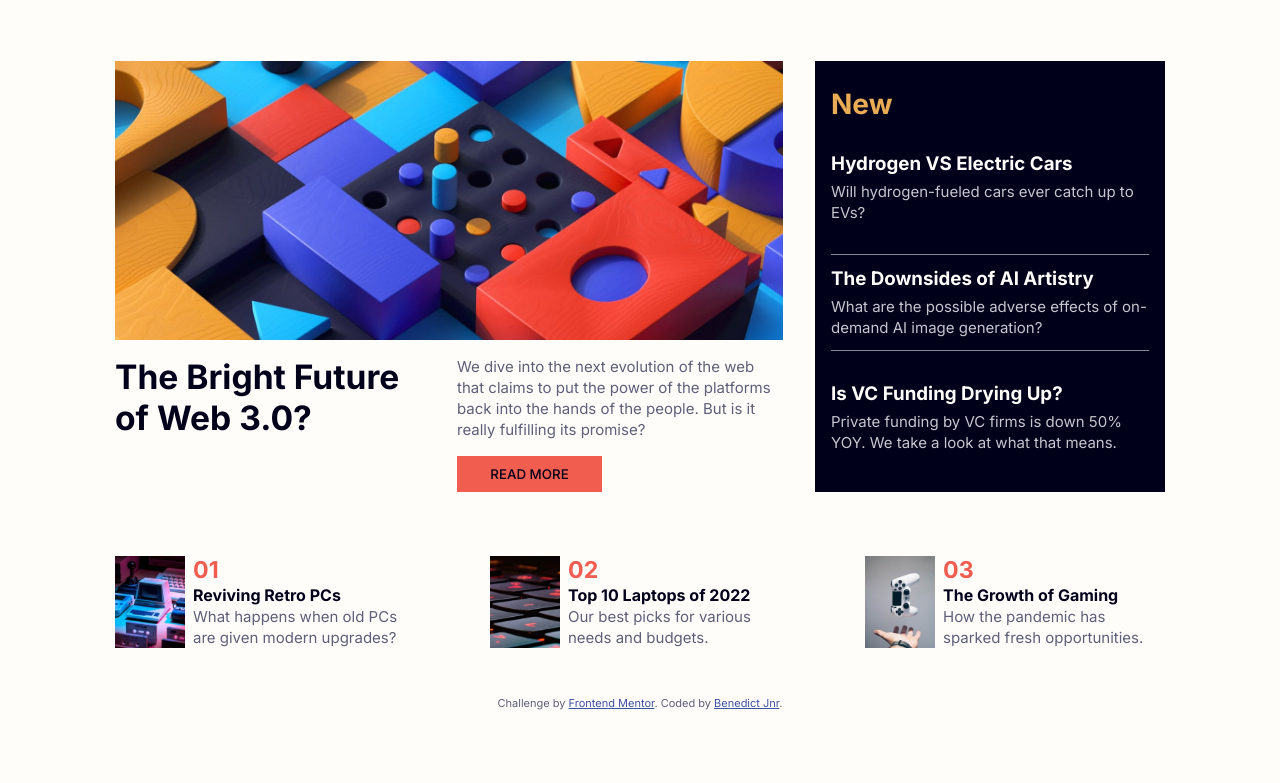
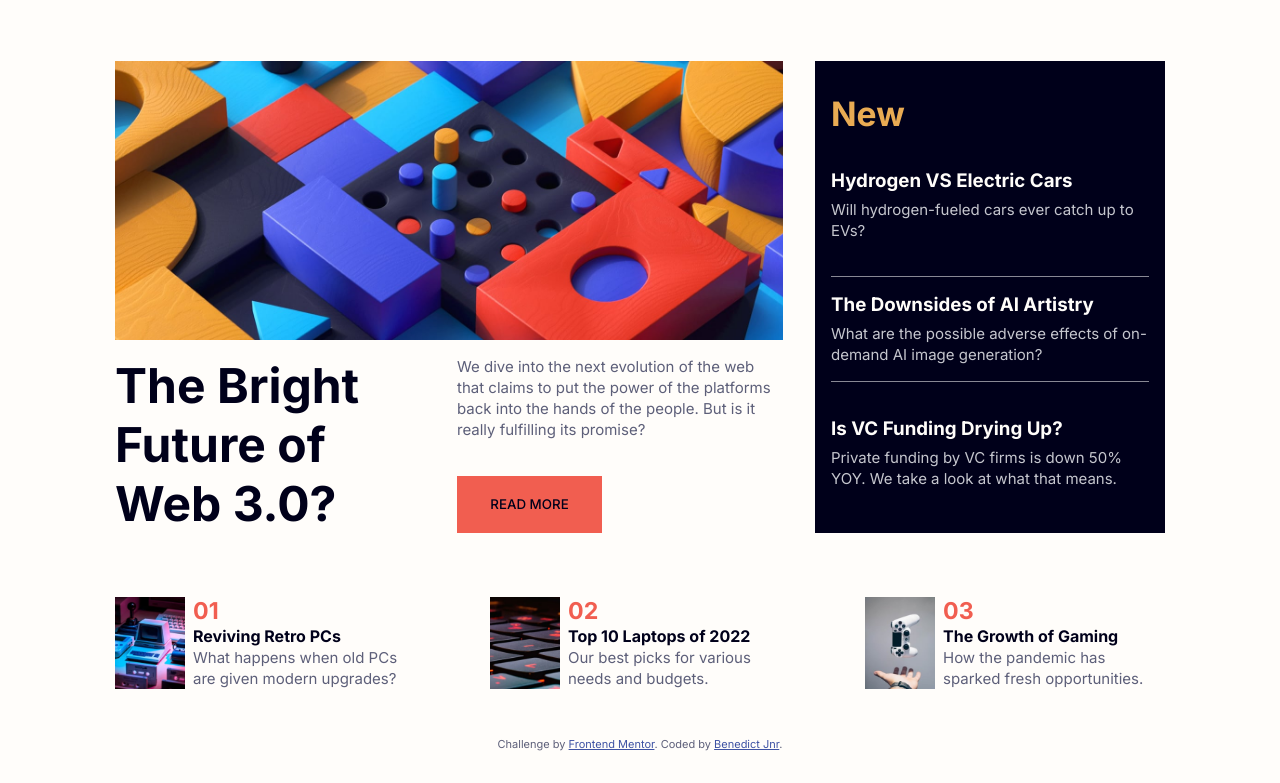
Before and after one commit to The3rdChief/News-homepage, a plain HTML site: page index.html in a window 1280 px wide. Shown: the part 79-862 px from the top of the page. Before the commit the page ends 821 px from the top, so only its background shows below. Drawn offline with Linux system fonts and the light colour scheme.

Commit message:
Update styles.css

```diff
--- a/styles.css
+++ b/styles.css
@@ -184,7 +184,7 @@ main > section:nth-child(1) section {
 }
 
 h1 {
-    font-size: 2.1rem;
+    font-size: 3rem;
     color: var(--very-dark-blue);
 }
 
@@ -243,7 +243,7 @@ main > section:nth-child(2) aside div {
 
 h2 {
     color: var(--soft-orange);
-    font-size: 1.75rem;
+    font-size: 2.1rem;
 }
 
 h3 {
@@ -252,6 +252,7 @@ h3 {
 
 main > section:nth-child(2) aside div:nth-child(odd) {
     border-block: 1px solid rgba(255, 255, 255, 0.534);
+    padding-block: 1em;
 }
 
 main > section:nth-child(2) aside div p {
```
